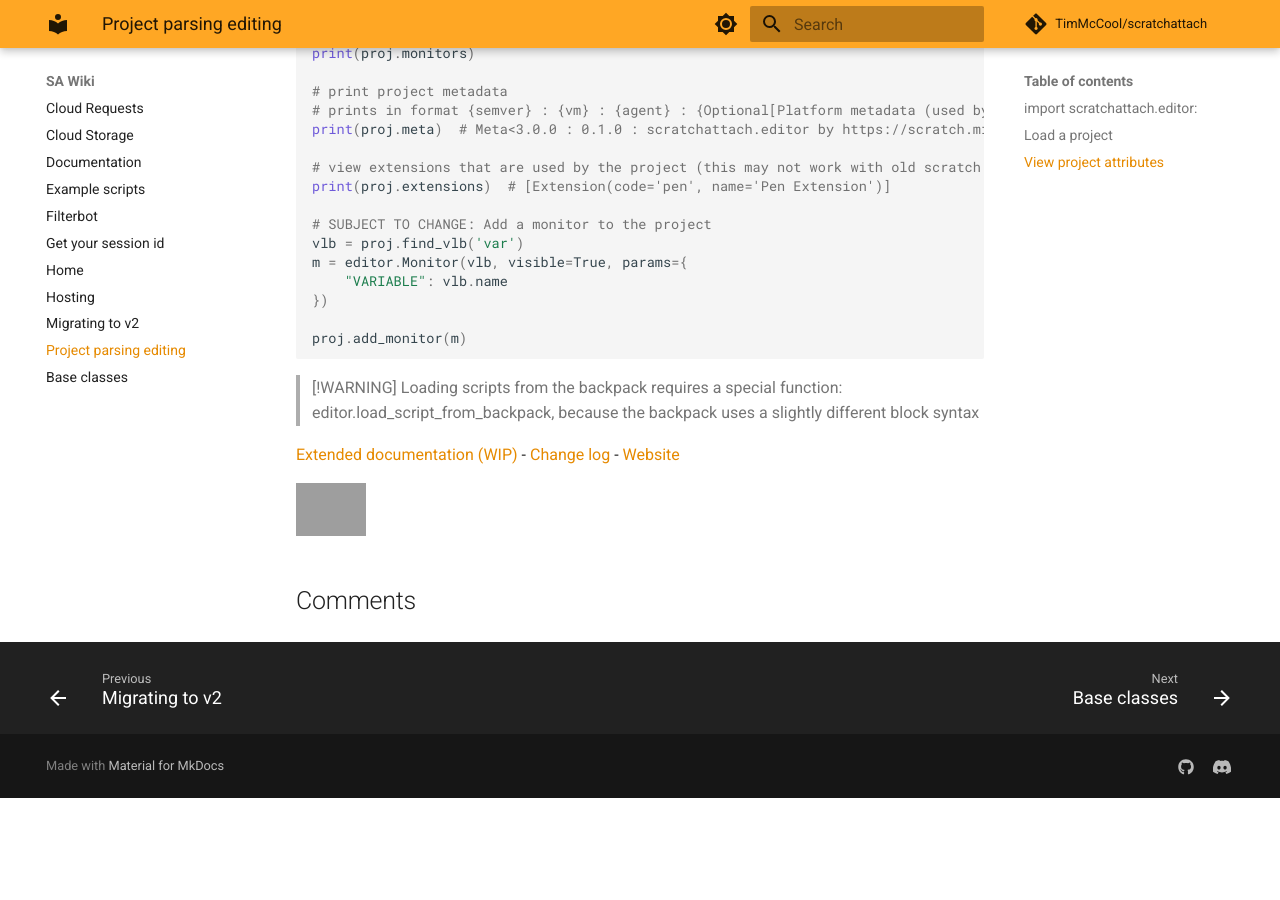
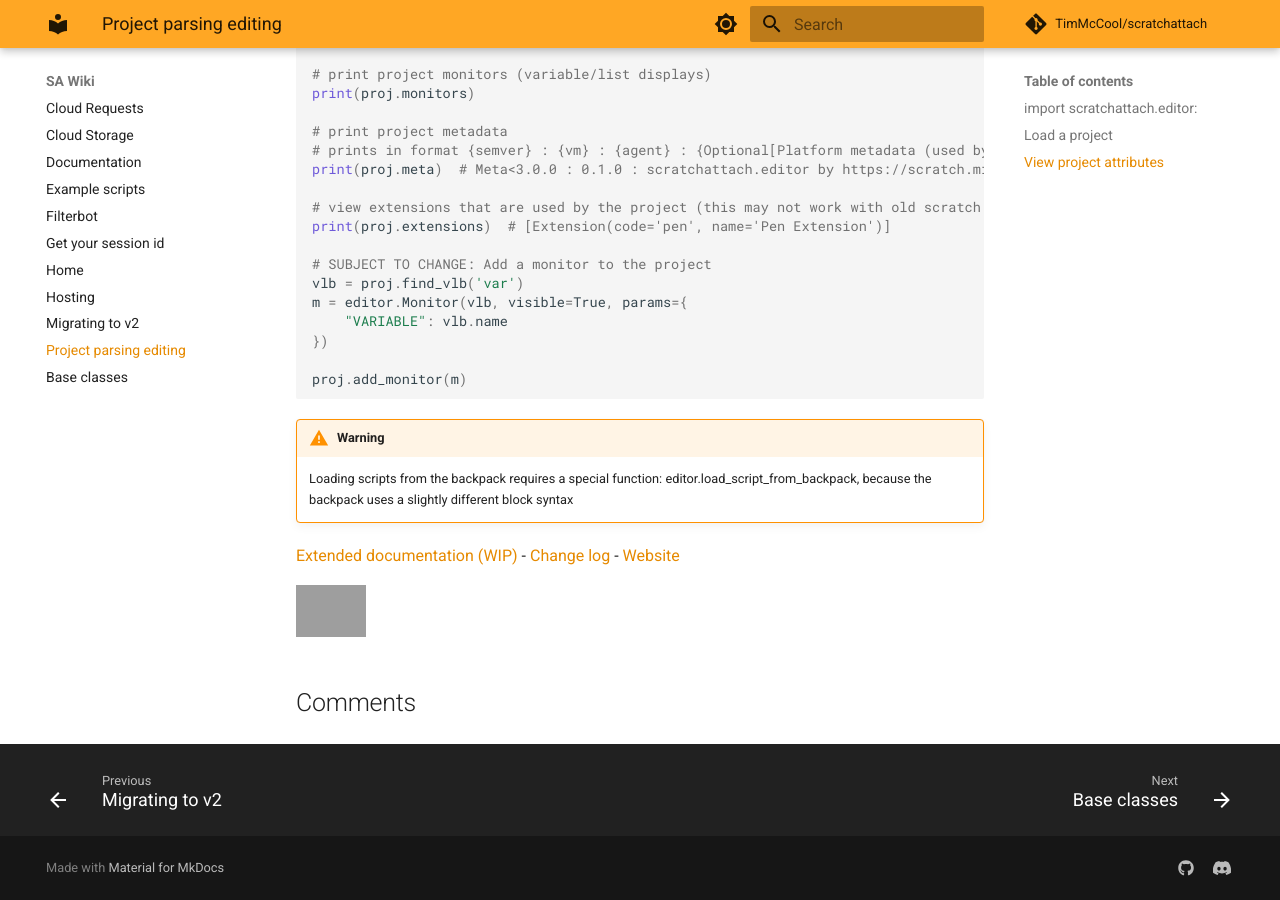
Before and after one commit to scratch-api/scratch-api.github.io, an MkDocs documentation site: the page built from docs/SA-Wiki/Project-parsing-editing.md, in a window 1280 px wide and 900 px high, scrolled down 1255 px. Built offline with MkDocs 1.6.1 and Material for MkDocs 9.7.7, drawn with Linux system fonts in a browser that asks for light colours; comment, search, counter and statistics services are not loaded; before the commit the page ends 2053 px from its top, so only the background shows below that; some of the changed text lies outside the part shown; grey boxes are pictures that could not be loaded.

````diff
--- a/docs/SA-Wiki/Project-parsing-editing.md
+++ b/docs/SA-Wiki/Project-parsing-editing.md
@@ -1,7 +1,8 @@
 Scratchattach provides a submodule `editor` for project parsing/editing. It is useful for extracting data from projects, or performing repetitive operations.
 
-> [!NOTE]
-> Scratchattach.editor is work-in-progress. If there is a feature missing or a strange bug, [please add an issue!](https://github.com/TimMcCool/scratchattach/issues)
+!!! Note
+
+    Scratchattach.editor is work-in-progress. If there is a feature missing or a strange bug, [please add an issue!](https://github.com/TimMcCool/scratchattach/issues)
 
 # Basic usage
 
@@ -68,6 +69,7 @@ m = editor.Monitor(vlb, visible=True, params={
 proj.add_monitor(m)
 ```
 
-> [!WARNING]
-> Loading scripts from the backpack requires a special function: editor.load_script_from_backpack, because the backpack uses a
-> slightly different block syntax
+!!! Warning
+
+    Loading scripts from the backpack requires a special function: editor.load_script_from_backpack, because the backpack uses a
+    slightly different block syntax
````
Also changed, not shown: docs/SA-Wiki/Cloud-Requests.md (+5 -5 lines), docs/SA-Wiki/Cloud-Storage.md (+1 -1 lines), docs/SA-Wiki/Get-your-session-id.md (+3 -3 lines), docs/SA-Wiki/Hosting.md (+6 -6 lines), docs/SA-Wiki/Structure-of-the-library.md (+3 -2 lines).
